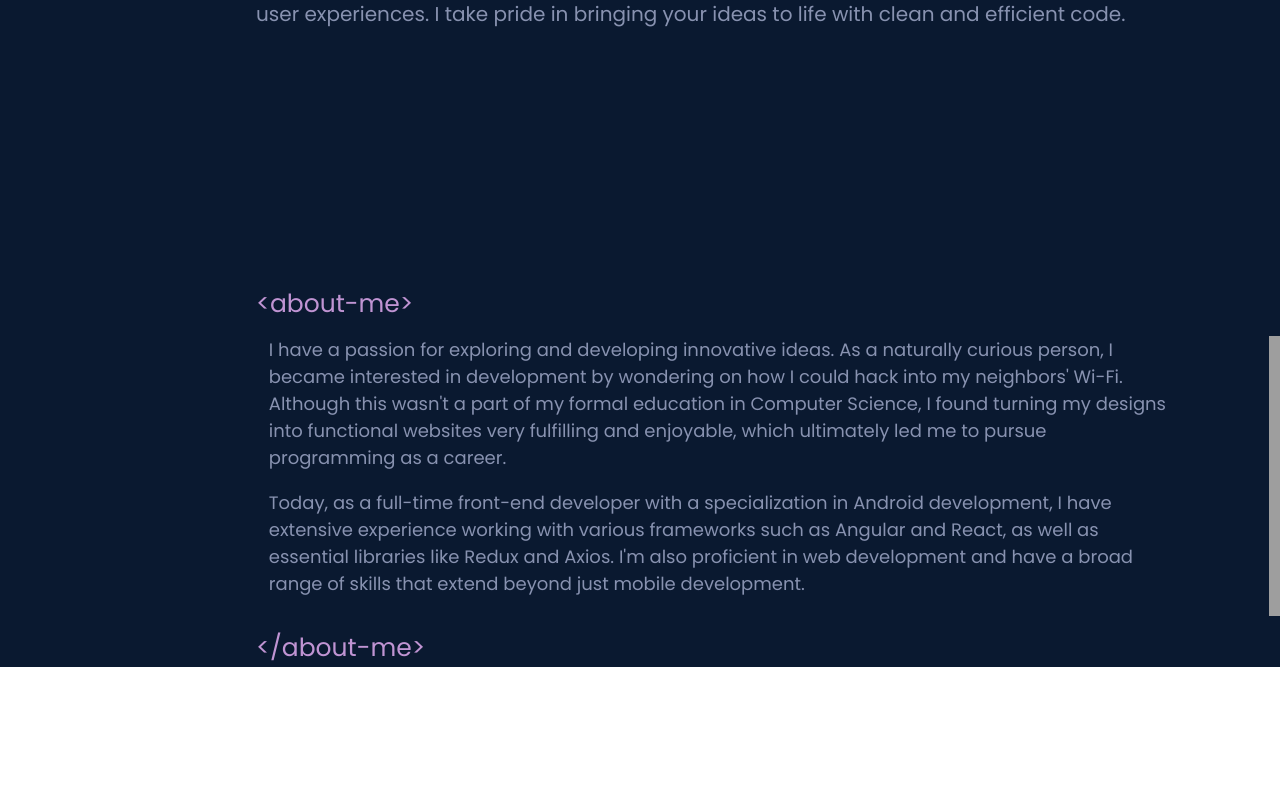
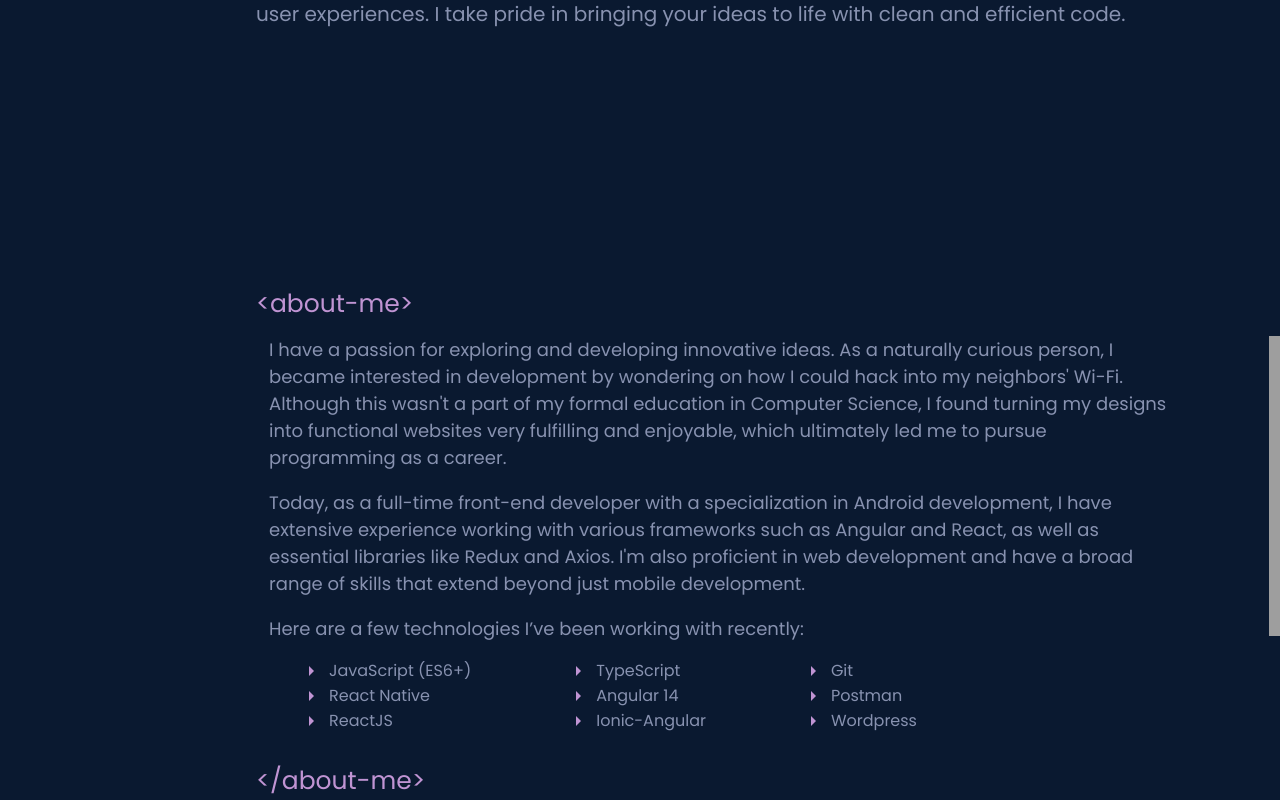
Before and after one commit to barreyrojohnmiko/personal-portfolio, a React (Create React App) app: page /home in a window 1280 px wide. Shown: the part 482-1282 px from the top of the page. Before the commit the page ends 1149 px from the top, so only its background shows below. Built offline with nearby package versions, Linux system fonts and the light colour scheme; grey boxes are pictures that could not be loaded.

Commit message:
completed About component content

```diff
--- a/src/components/About.css
+++ b/src/components/About.css
@@ -70,6 +70,39 @@
 }
 
 .dev-photo {
-    height: 280px;
-    width: 280px;
+    height: 300px;
+    width: 300px;
 }
+
+.tech-list {
+    display: flex;
+}
+
+.tech-list-spacing {
+    margin-right: 65px;
+}
+
+ul {
+    list-style: none;
+    font-family: 'Poppins', sans-serif;
+    font-style: normal;
+    font-weight: normal;
+    font-size: 16px;
+    color: #8892B0;
+  }
+
+  .bullet-point {
+    position: relative;
+    padding-left: 20px;
+  }
+
+  .bullet-point::before {
+    content: "";
+    position: absolute;
+    top: 50%;
+    left: 0;
+    transform: translateY(-50%);
+    border-style: solid;
+    border-width: 5px 0 5px 5px;
+    border-color: transparent transparent transparent #C094D3;
+  }
--- a/src/components/About.tsx
+++ b/src/components/About.tsx
@@ -38,6 +38,27 @@ const About = () => {
                 web development and have a broad range of skills that extend
                 beyond just mobile development.
               </div>
+              <br></br>
+              <div className="about-me">
+                Here are a few technologies I’ve been working with recently:
+                <div className="tech-list">
+                  <ul className="tech-list-spacing">
+                    <li className="bullet-point">JavaScript (ES6+)</li>
+                    <li className="bullet-point">React Native</li>
+                    <li className="bullet-point">ReactJS</li>
+                  </ul>
+                  <ul className="tech-list-spacing">
+                    <li className="bullet-point">TypeScript</li>
+                    <li className="bullet-point">Angular 14</li>
+                    <li className="bullet-point">Ionic-Angular</li>
+                  </ul>
+                  <ul>
+                    <li className="bullet-point">Git</li>
+                    <li className="bullet-point">Postman</li>
+                    <li className="bullet-point">Wordpress</li>
+                  </ul>
+                </div>
+              </div>
             </div>
             <img
               className="dev-photo"
```
